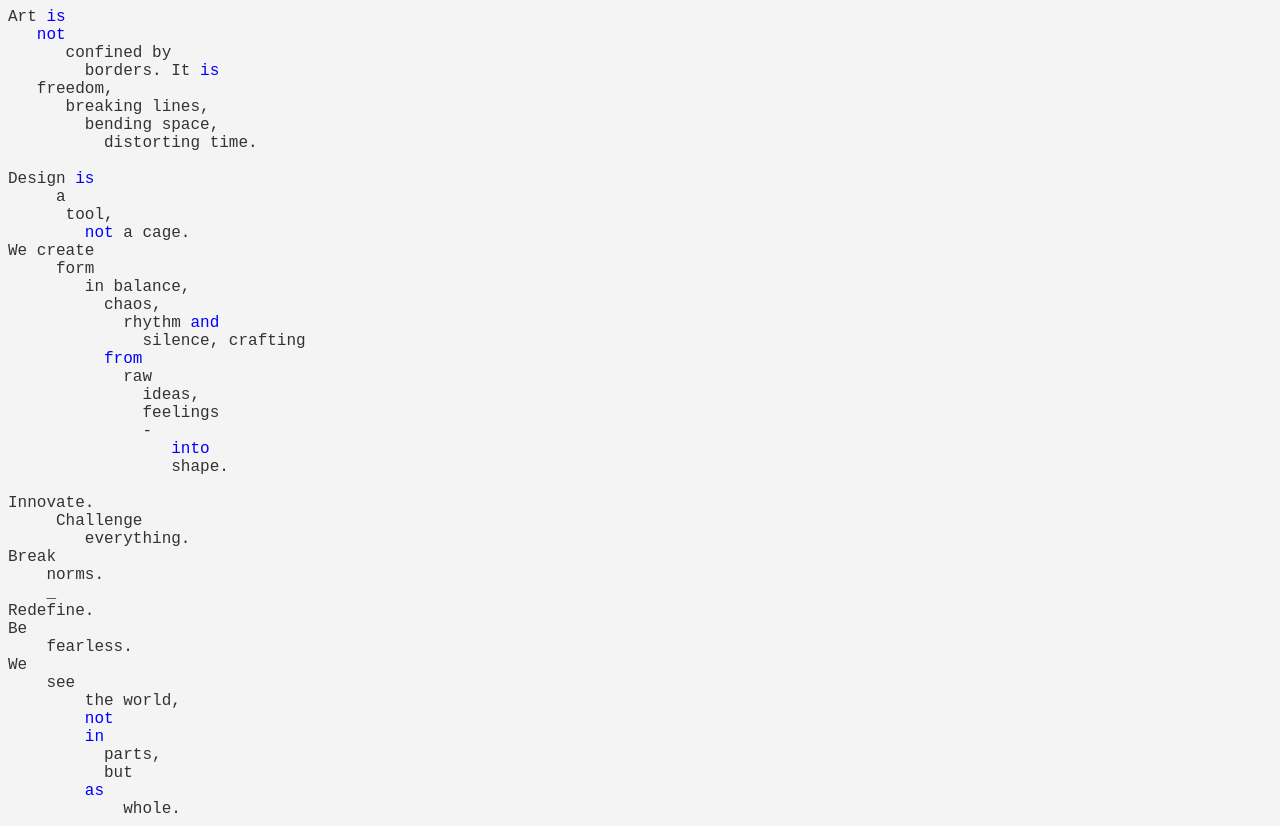
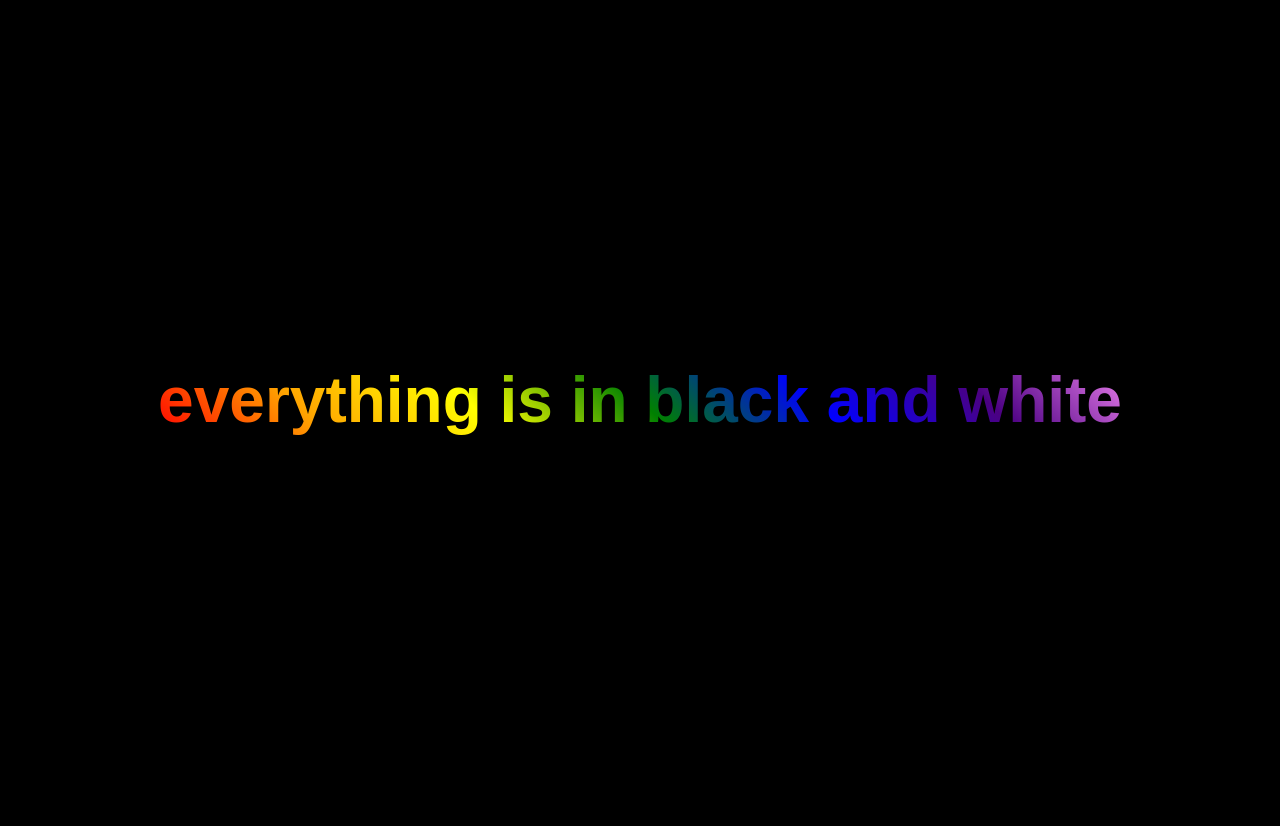
Before and after one commit to cl-gine/cwd, a plain HTML site: page poem.html in a window 1280 px wide. After the commit the page ends 800 px from the top, so only its background shows below. Drawn offline with Linux system fonts and the light colour scheme; a web font is replaced by a local one.

Commit message:
Update poem.html

```diff
--- a/poem.html
+++ b/poem.html
@@ -1,64 +1,31 @@
-<html>
+<!DOCTYPE html>
+<html lang="en">
 <head>
-    <title>Concrete Poem: Art and Design Manifesto</title>
+    <meta charset="UTF-8">
+    <meta name="viewport" content="width=device-width, initial-scale=1.0">
+    <title>Black and White</title>
+    <link rel="stylesheet" href="https://fonts.googleapis.com/css?family=Barrio">
     <style>
         body {
-            font-family: 'Courier New', monospace;
-            background-color: #f4f4f4;
-            color: #333;
+            background-color: black;
+            display: flex;
+            justify-content: center;
+            align-items: center;
+            height: 100vh;
+            margin: 0;
+            font-family: "Barrio", sans-serif;
         }
-        .blue {
-            color: blue;
+        h1 {
+            font-size: 4rem;
+            font-weight: bold;
+            text-align: center;
+            background-image: linear-gradient(45deg, red, orange, yellow, green, blue, indigo, violet);
+            -webkit-background-clip: text;
+            -webkit-text-fill-color: transparent;
         }
     </style>
 </head>
 <body>
-    <div class="poem">
-        Art <span class="blue">is</span><br>
-        &nbsp;&nbsp;&nbsp;<span class="blue">not</span><br>
-        &nbsp;&nbsp;&nbsp;&nbsp;&nbsp;&nbsp;confined by<br>
-        &nbsp;&nbsp;&nbsp;&nbsp;&nbsp;&nbsp;&nbsp;&nbsp;borders. It <span class="blue">is</span><br>
-        &nbsp;&nbsp;&nbsp;freedom,<br>
-        &nbsp;&nbsp;&nbsp;&nbsp;&nbsp;&nbsp;breaking lines,<br>
-        &nbsp;&nbsp;&nbsp;&nbsp;&nbsp;&nbsp;&nbsp;&nbsp;bending space,<br>
-        &nbsp;&nbsp;&nbsp;&nbsp;&nbsp;&nbsp;&nbsp;&nbsp;&nbsp;&nbsp;distorting time.<br><br>
-
-        Design <span class="blue">is</span><br>
-        &nbsp;&nbsp;&nbsp;&nbsp;&nbsp;a<br>
-        &nbsp;&nbsp;&nbsp;&nbsp;&nbsp;&nbsp;tool,<br>
-        &nbsp;&nbsp;&nbsp;&nbsp;&nbsp;&nbsp;&nbsp;&nbsp;<span class="blue">not</span> a cage.<br>
-        We create<br>
-        &nbsp;&nbsp;&nbsp;&nbsp;&nbsp;form<br>
-        &nbsp;&nbsp;&nbsp;&nbsp;&nbsp;&nbsp;&nbsp;&nbsp;in balance,<br>
-        &nbsp;&nbsp;&nbsp;&nbsp;&nbsp;&nbsp;&nbsp;&nbsp;&nbsp;&nbsp;chaos,<br>
-        &nbsp;&nbsp;&nbsp;&nbsp;&nbsp;&nbsp;&nbsp;&nbsp;&nbsp;&nbsp;&nbsp;&nbsp;rhythm <span class="blue">and</span><br>
-        &nbsp;&nbsp;&nbsp;&nbsp;&nbsp;&nbsp;&nbsp;&nbsp;&nbsp;&nbsp;&nbsp;&nbsp;&nbsp;&nbsp;silence, crafting<br>
-        &nbsp;&nbsp;&nbsp;&nbsp;&nbsp;&nbsp;&nbsp;&nbsp;&nbsp;&nbsp;<span class="blue">from</span><br>
-        &nbsp;&nbsp;&nbsp;&nbsp;&nbsp;&nbsp;&nbsp;&nbsp;&nbsp;&nbsp;&nbsp;&nbsp;raw<br>
-        &nbsp;&nbsp;&nbsp;&nbsp;&nbsp;&nbsp;&nbsp;&nbsp;&nbsp;&nbsp;&nbsp;&nbsp;&nbsp;&nbsp;ideas,<br>
-        &nbsp;&nbsp;&nbsp;&nbsp;&nbsp;&nbsp;&nbsp;&nbsp;&nbsp;&nbsp;&nbsp;&nbsp;&nbsp;&nbsp;feelings<br>
-        &nbsp;&nbsp;&nbsp;&nbsp;&nbsp;&nbsp;&nbsp;&nbsp;&nbsp;&nbsp;&nbsp;&nbsp;&nbsp;&nbsp;-<br>
-        &nbsp;&nbsp;&nbsp;&nbsp;&nbsp;&nbsp;&nbsp;&nbsp;&nbsp;&nbsp;&nbsp;&nbsp;&nbsp;&nbsp;&nbsp;&nbsp;&nbsp;<span class="blue">into</span><br>
-        &nbsp;&nbsp;&nbsp;&nbsp;&nbsp;&nbsp;&nbsp;&nbsp;&nbsp;&nbsp;&nbsp;&nbsp;&nbsp;&nbsp;&nbsp;&nbsp;&nbsp;shape.<br><br>
-
-        Innovate.<br>
-        &nbsp;&nbsp;&nbsp;&nbsp;&nbsp;Challenge<br>
-        &nbsp;&nbsp;&nbsp;&nbsp;&nbsp;&nbsp;&nbsp;&nbsp;everything.<br>
-        Break<br>
-        &nbsp;&nbsp;&nbsp;&nbsp;norms.<br>
-        &nbsp;&nbsp;&nbsp;&nbsp;_<br>
-        Redefine.<br>
-        Be<br>
-        &nbsp;&nbsp;&nbsp;&nbsp;fearless.<br>
-        We<br>
-        &nbsp;&nbsp;&nbsp;&nbsp;see<br>
-        &nbsp;&nbsp;&nbsp;&nbsp;&nbsp;&nbsp;&nbsp;&nbsp;the world,<br>
-        &nbsp;&nbsp;&nbsp;&nbsp;&nbsp;&nbsp;&nbsp;&nbsp;<span class="blue">not</span><br>
-        &nbsp;&nbsp;&nbsp;&nbsp;&nbsp;&nbsp;&nbsp;&nbsp;<span class="blue">in</span><br>
-        &nbsp;&nbsp;&nbsp;&nbsp;&nbsp;&nbsp;&nbsp;&nbsp;&nbsp;&nbsp;parts,<br>
-        &nbsp;&nbsp;&nbsp;&nbsp;&nbsp;&nbsp;&nbsp;&nbsp;&nbsp;&nbsp;but<br>
-        &nbsp;&nbsp;&nbsp;&nbsp;&nbsp;&nbsp;&nbsp;&nbsp;<span class="blue">as</span><br>
-        &nbsp;&nbsp;&nbsp;&nbsp;&nbsp;&nbsp;&nbsp;&nbsp;&nbsp;&nbsp;&nbsp;&nbsp;whole.<br>
-    </div>
+    <h1>everything is in black and white</h1>
 </body>
 </html>
```
